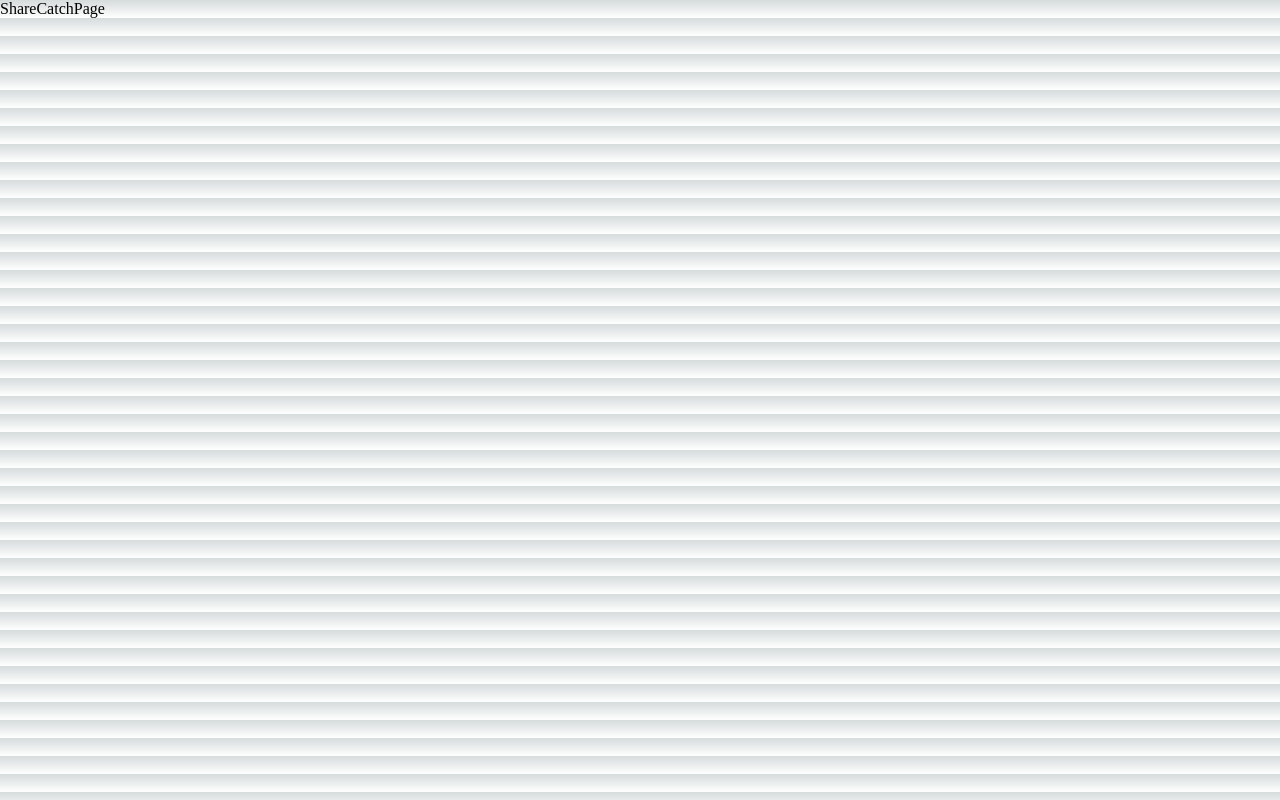
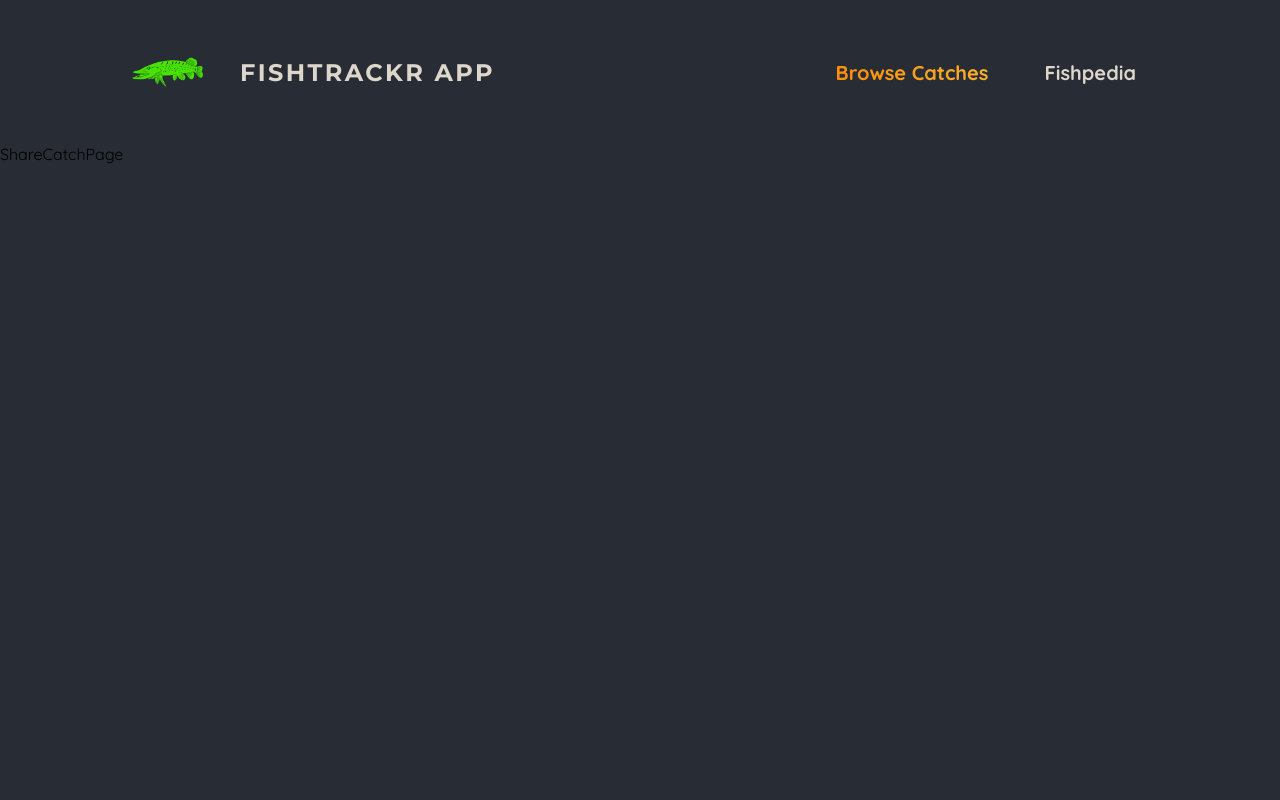
Before and after one commit to Mateusz220291/Fishing-App-Next, a Next.js app: page /catches/share in a window 1280 px wide. Built offline with nearby package versions, Linux system fonts and the light colour scheme.

Commit message:
main header update

```diff
--- /dev/null
+++ b/app/fishpedia/page.js
@@ -0,0 +1,5 @@
+import React from "react";
+
+export default function Fishpedia() {
+  return <div>Fishpedia</div>;
+}
--- a/app/globals.css
+++ b/app/globals.css
@@ -1,107 +1,42 @@
-:root {
-  --max-width: 1100px;
-  --border-radius: 12px;
-  --font-mono: ui-monospace, Menlo, Monaco, "Cascadia Mono", "Segoe UI Mono",
-    "Roboto Mono", "Oxygen Mono", "Ubuntu Monospace", "Source Code Pro",
-    "Fira Mono", "Droid Sans Mono", "Courier New", monospace;
-
-  --foreground-rgb: 0, 0, 0;
-  --background-start-rgb: 214, 219, 220;
-  --background-end-rgb: 255, 255, 255;
-
-  --primary-glow: conic-gradient(
-    from 180deg at 50% 50%,
-    #16abff33 0deg,
-    #0885ff33 55deg,
-    #54d6ff33 120deg,
-    #0071ff33 160deg,
-    transparent 360deg
-  );
-  --secondary-glow: radial-gradient(
-    rgba(255, 255, 255, 1),
-    rgba(255, 255, 255, 0)
-  );
-
-  --tile-start-rgb: 239, 245, 249;
-  --tile-end-rgb: 228, 232, 233;
-  --tile-border: conic-gradient(
-    #00000080,
-    #00000040,
-    #00000030,
-    #00000020,
-    #00000010,
-    #00000010,
-    #00000080
-  );
-
-  --callout-rgb: 238, 240, 241;
-  --callout-border-rgb: 172, 175, 176;
-  --card-rgb: 180, 185, 188;
-  --card-border-rgb: 131, 134, 135;
-}
-
-@media (prefers-color-scheme: dark) {
-  :root {
-    --foreground-rgb: 255, 255, 255;
-    --background-start-rgb: 0, 0, 0;
-    --background-end-rgb: 0, 0, 0;
-
-    --primary-glow: radial-gradient(rgba(1, 65, 255, 0.4), rgba(1, 65, 255, 0));
-    --secondary-glow: linear-gradient(
-      to bottom right,
-      rgba(1, 65, 255, 0),
-      rgba(1, 65, 255, 0),
-      rgba(1, 65, 255, 0.3)
-    );
-
-    --tile-start-rgb: 2, 13, 46;
-    --tile-end-rgb: 2, 5, 19;
-    --tile-border: conic-gradient(
-      #ffffff80,
-      #ffffff40,
-      #ffffff30,
-      #ffffff20,
-      #ffffff10,
-      #ffffff10,
-      #ffffff80
-    );
-
-    --callout-rgb: 20, 20, 20;
-    --callout-border-rgb: 108, 108, 108;
-    --card-rgb: 100, 100, 100;
-    --card-border-rgb: 200, 200, 200;
-  }
-}
+@import url("https://fonts.googleapis.com/css2?family=Quicksand:wght@400;600;700&family=Montserrat:wght@400;700&display=swap");
 
 * {
   box-sizing: border-box;
-  padding: 0;
-  margin: 0;
 }
 
-html,
-body {
-  max-width: 100vw;
-  overflow-x: hidden;
+html {
+  font-family: "Quicksand", sans-serif;
 }
 
 body {
-  color: rgb(var(--foreground-rgb));
-  background: linear-gradient(
-      to bottom,
-      transparent,
-      rgb(var(--background-end-rgb))
-    )
-    rgb(var(--background-start-rgb));
+  margin: 0;
+  background: radial-gradient(#282c34, #282c34);
 }
 
-a {
-  color: inherit;
-  text-decoration: none;
+.not-found,
+.error {
+  margin-top: 5rem;
+  text-align: center;
 }
 
-@media (prefers-color-scheme: dark) {
-  html {
-    color-scheme: dark;
-  }
+.not-found h1,
+.error h1 {
+  font-size: 5rem;
+  margin: 0px;
+  font-weight: 900;
+  color: #262626;
+  text-transform: uppercase;
+  background: linear-gradient(90deg, #f9572a, #ffc905);
+  -webkit-background-clip: text;
+  -webkit-text-fill-color: transparent;
+  background-size: cover;
+  background-position: center;
+  font-family: "Montserrat", sans-serif;
 }
+
+.not-found p,
+.error p {
+  font-size: 1.5rem;
+  font-weight: 500;
+  color: #ddd8d8;
+}
--- a/app/layout.js
+++ b/app/layout.js
@@ -1,4 +1,4 @@
-// import MainHeader from '@/components/main-header/main-header';
+import MainHeader from "@/components/main-header/main-header";
 import "./globals.css";
 
 export const metadata = {
@@ -10,7 +10,7 @@ export default function RootLayout({ children }) {
   return (
     <html lang="en">
       <body>
-        {/* <MainHeader /> */}
+        <MainHeader />
         {children}
       </body>
     </html>
--- /dev/null
+++ b/components/main-header/main-header.js
@@ -0,0 +1,30 @@
+import Link from "next/link";
+import Image from "next/image";
+
+import logoImg from "@/assets/logo.png";
+import classes from "./main-header.module.css";
+import NavLink from "./nav-link";
+
+export default function MainHeader() {
+  return (
+    <>
+      <header className={classes.header}>
+        <Link className={classes.logo} href="/">
+          <Image src={logoImg} alt="A huge pike logo" priority />
+          FISHTRACKR APP
+        </Link>
+
+        <nav className={classes.nav}>
+          <ul>
+            <li>
+              <NavLink href="/catches">Browse Catches</NavLink>
+            </li>
+            <li>
+              <NavLink href="/fishpedia">Fishpedia</NavLink>
+            </li>
+          </ul>
+        </nav>
+      </header>
+    </>
+  );
+}
--- /dev/null
+++ b/components/main-header/main-header.module.css
@@ -0,0 +1,44 @@
+.header {
+  display: flex;
+  justify-content: space-between;
+  align-items: center;
+  padding: 2rem 1rem;
+}
+
+@media (min-width: 768px) {
+  .header {
+    padding: 2rem 10%;
+  }
+}
+
+.nav ul {
+  list-style: none;
+  margin: 0;
+  padding: 0;
+  display: flex;
+  gap: 1.5rem;
+  /* font-family: 'Montserrat', sans-serif; */
+  font-size: 1.25rem;
+}
+
+.logo {
+  display: flex;
+  align-items: center;
+  justify-content: center;
+  gap: 2rem;
+  text-decoration: none;
+  color: #ddd6cb;
+  font-weight: bold;
+  font-family: "Montserrat", sans-serif;
+  letter-spacing: 0.15rem;
+  text-transform: uppercase;
+  font-size: 1.5rem;
+}
+
+.logo img {
+  width: 5rem;
+  height: 5rem;
+  object-fit: contain;
+  filter: invert(80%) sepia(24%) saturate(4687%) hue-rotate(58deg)
+    brightness(104%) contrast(109%);
+}
--- /dev/null
+++ b/components/main-header/nav-link.js
@@ -0,0 +1,22 @@
+'use client';
+
+import Link from 'next/link';
+import { usePathname } from 'next/navigation';
+import classes from './nav-link.module.css';
+
+export default function NavLink({ href, children }) {
+  const path = usePathname();
+
+  return (
+    <Link
+      href={href}
+      className={
+        path.startsWith(href)
+          ? `${classes.link} ${classes.active}`
+          : classes.link
+      }
+    >
+      {children}
+    </Link>
+  );
+}
--- /dev/null
+++ b/components/main-header/nav-link.module.css
@@ -0,0 +1,23 @@
+.link {
+  text-decoration: none;
+  color: #ddd6cb;
+  font-weight: bold;
+  padding: 0.5rem 1rem;
+  border-radius: 0.5rem;
+}
+
+.link:hover,
+.link:active {
+  background: linear-gradient(90deg, #ff8a05, #f9b331);
+  background-clip: text;
+  -webkit-background-clip: text;
+  -webkit-text-fill-color: transparent;
+  text-shadow: 0 0 18px rgba(248, 190, 42, 0.8);
+}
+
+.active {
+  background: linear-gradient(90deg, #ff8a05, #f9b331);
+  background-clip: text;
+  -webkit-background-clip: text;
+  -webkit-text-fill-color: transparent;
+}
```
Also changed, not shown: assets/logo.png (added).
